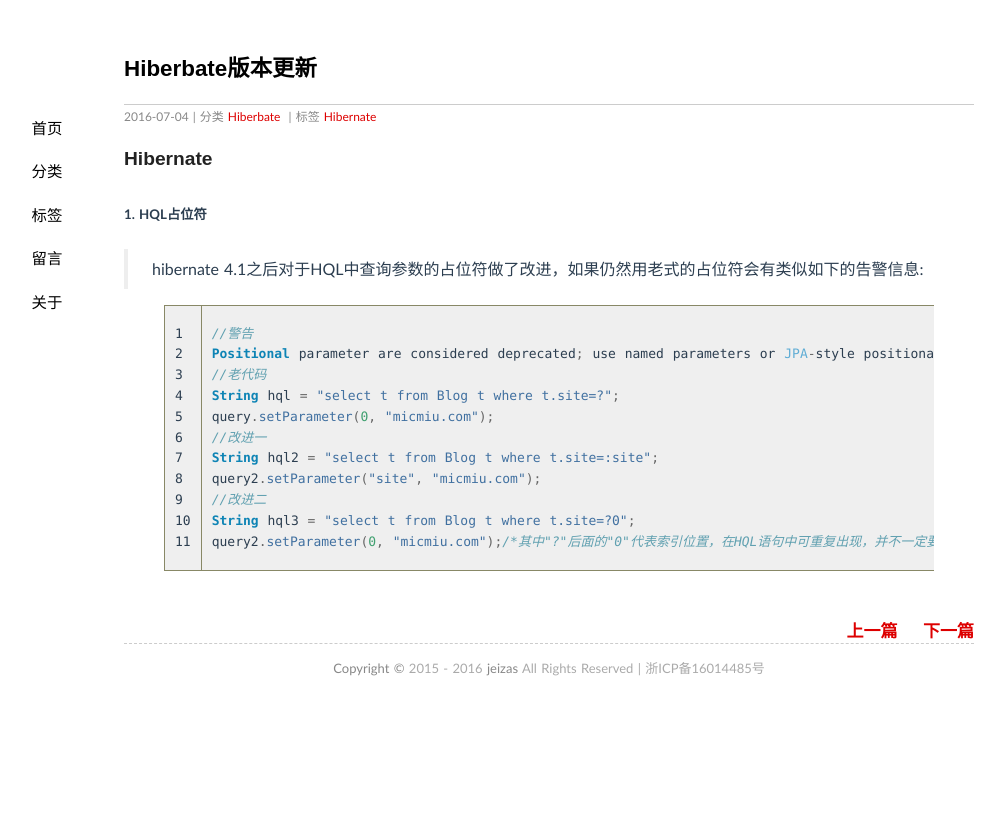
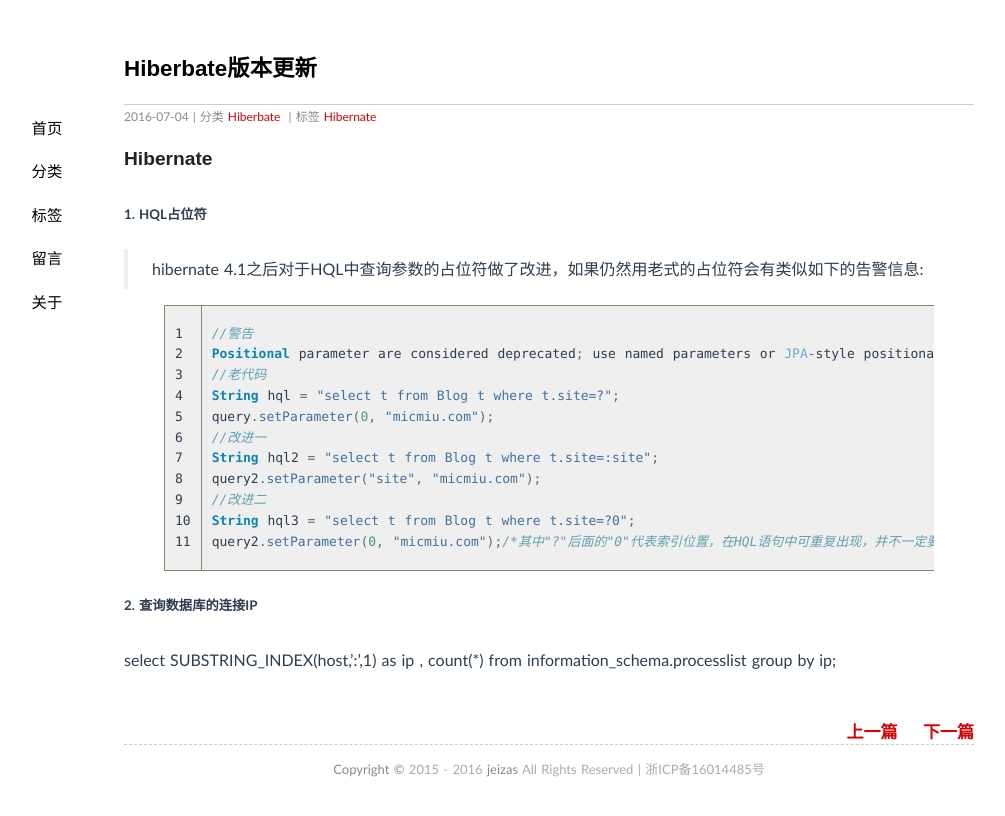
Before and after one commit to jeizas/jeizas.github.io, a Jekyll site: the page built from _posts/2016-07-04-hibernate_version_update.md, in a window 1280 px wide. Shown: the top 816 px of the page, without its empty margins (91-1096 px from the left). Built offline with Jekyll 4.4.1, drawn with Linux system fonts in a browser that asks for light colours; comment, search, counter and statistics services are not loaded.

Commit message:
修改：     _posts/2016-07-04-hibernate_version_update.md

```diff
--- a/_posts/2016-07-04-hibernate_version_update.md
+++ b/_posts/2016-07-04-hibernate_version_update.md
@@ -24,3 +24,6 @@ query2.setParameter("site", "micmiu.com");
 String hql3 = "select t from Blog t where t.site=?0";
 query2.setParameter(0, "micmiu.com");/*其中"?"后面的"0"代表索引位置，在HQL语句中可重复出现，并不一定要从0开始，可以是任何数字，只是参数要与其对应上。*/
 {% endhighlight linenos %}
+
+##### 2. 查询数据库的连接IP
+select SUBSTRING_INDEX(host,':',1) as ip , count(*) from information_schema.processlist group by ip;
```
